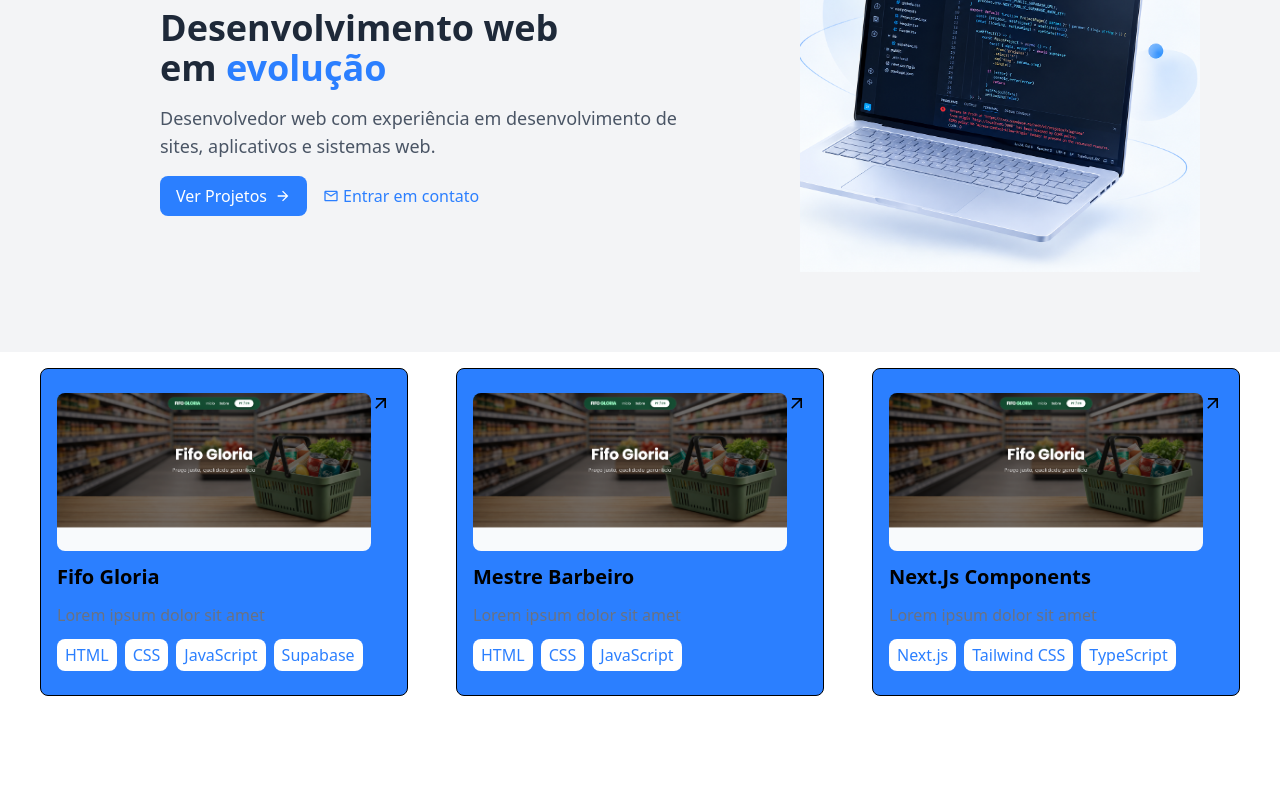
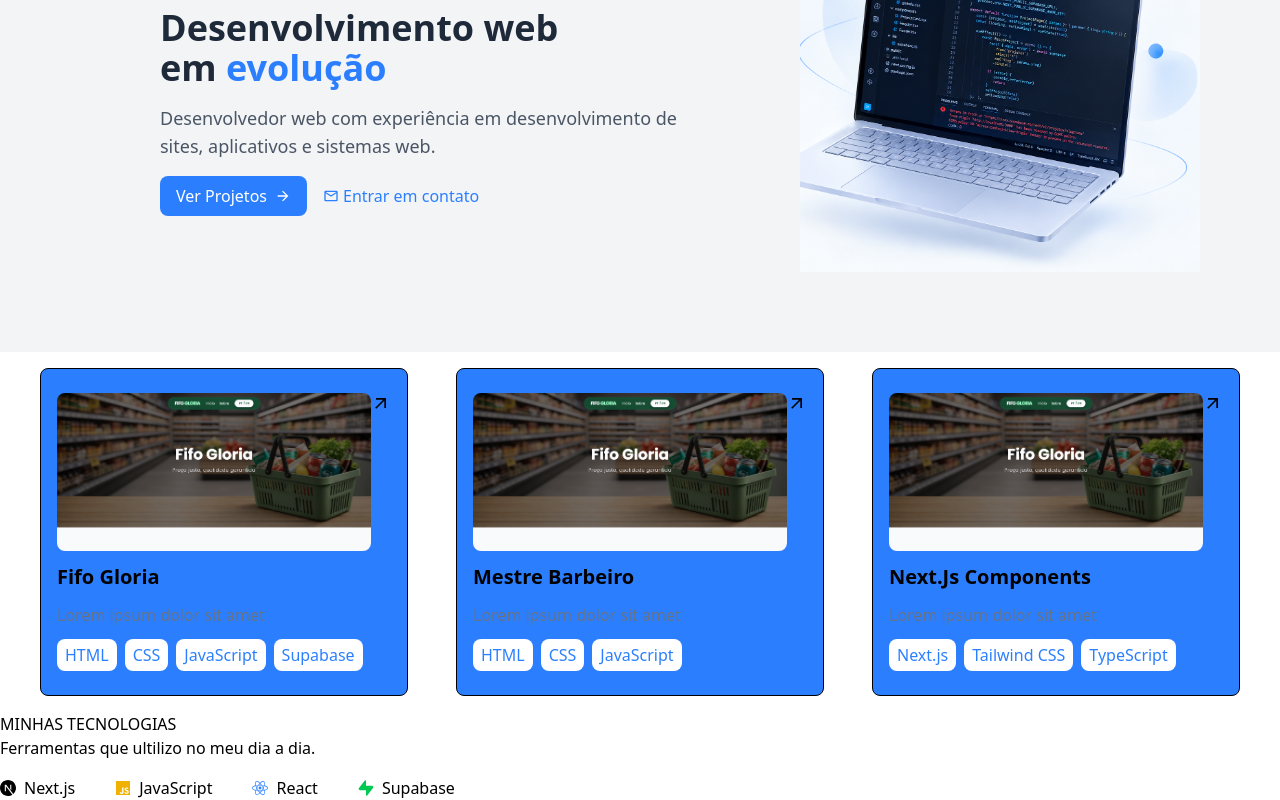
Before and after one commit to aryelnascimento11/easy-portfolio, a Next.js app: page / in a window 1280 px wide. Shown: the part 281-1081 px from the top of the page. Before the commit the page ends 993 px from the top, so only its background shows below. Built offline with nearby package versions, Linux system fonts and the light colour scheme.

Commit message:
add icons

```diff
--- a/app/components/card.tsx
+++ b/app/components/card.tsx
@@ -1,9 +1,17 @@
 import { MdArrowOutward } from "react-icons/md";
+import { SiNextdotjs } from "react-icons/si";
+import { IoLogoJavascript } from "react-icons/io5";
+import { FaReact } from "react-icons/fa";
+import { RiSupabaseFill } from "react-icons/ri";
+
+
+
 import Image from "next/image";
 
 
 export default function Card() {
     return (
+        <main>
             <section className="flex flex-wrap justify-center gap-4">
                 <div className="bg-blue-500 flex w-92 m-4 rounded-lg items-start justify-between border border-black py-6 px-4 ">
 
@@ -69,6 +77,17 @@ export default function Card() {
 
 
             </section>
+            <section>
+                <h2>MINHAS TECNOLOGIAS</h2>
+                <p>Ferramentas que ultilizo no meu dia a dia.</p>
+                <div className="flex  gap-10  items-center mt-4">
+                    <h2 className="flex items-center gap-2"><SiNextdotjs className="text-black" />Next.js</h2>
+                    <h2 className="flex items-center gap-2"><IoLogoJavascript className="text-yellow-500" />JavaScript</h2>
+                    <h2 className="flex items-center gap-2"><FaReact className="text-blue-500" />React</h2>
+                    <h2 className="flex items-center gap-2"><RiSupabaseFill className="text-green-500" />Supabase</h2>
+                </div>
+            </section>
+        </main>
     )
 
 }
```
Lines whose indentation alone changed are shown as unchanged.
